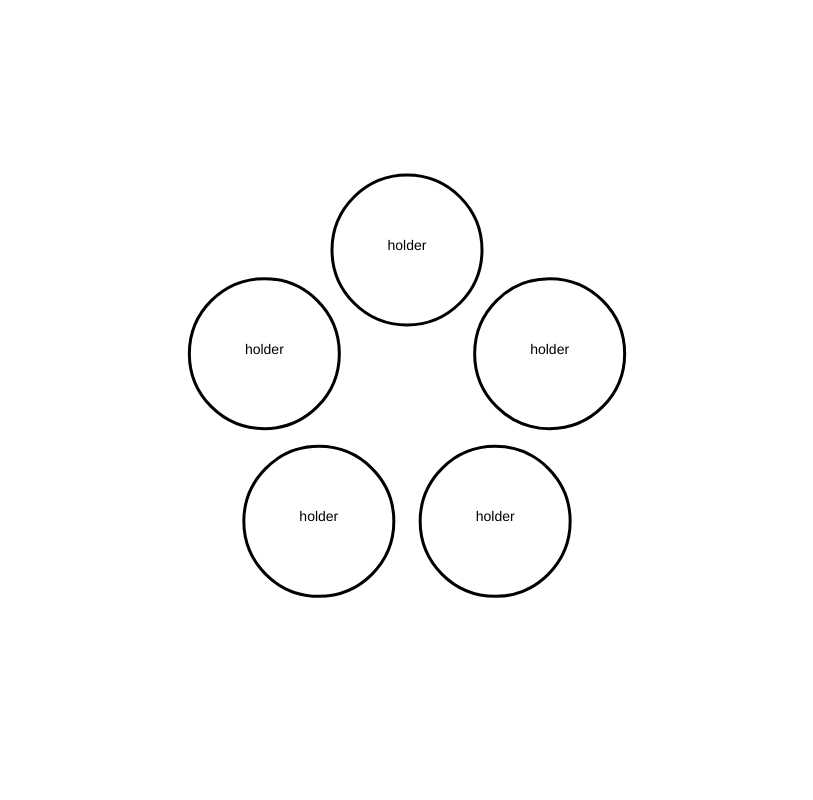
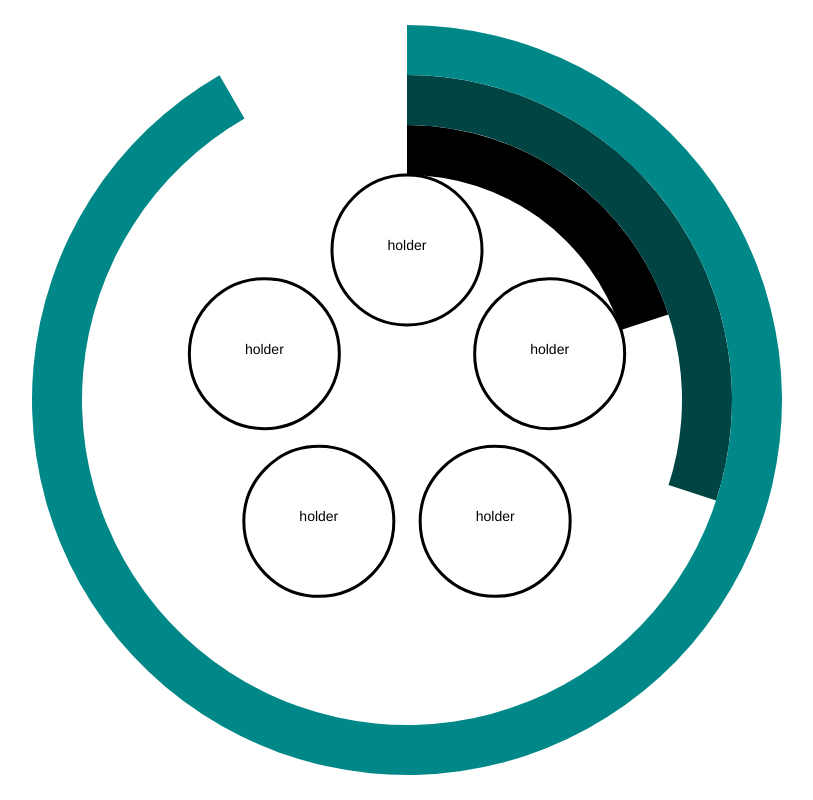
Before and after one commit to WaltGurley/WeatherVis, a plain HTML site: page index.html in a window 1280 px wide. Shown: the whole page, without its empty margins (233-1046 px from the left). Drawn offline with nearby package versions, Linux system fonts and the light colour scheme; some icons are missing.

Commit message:
working clock!

```diff
--- a/index.html
+++ b/index.html
@@ -4,7 +4,7 @@
     <meta charset="utf-8">
     <meta http-equiv="X-UA-Compatible" content="IE=edge">
     <meta name="viewport" content="width=device-width, initial-scale=1">
-    <title></title>
+    <title>VisLab Weather</title>
 
     <link href="https://cdn.jsdelivr.net/bootstrap/3.3.4/css/bootstrap.min.css" rel="stylesheet">
     <link href="https://cdn.jsdelivr.net/octicons/2.1.2/octicons.css" rel="stylesheet">
--- a/js/main.js
+++ b/js/main.js
@@ -82,9 +82,24 @@ d3.json("js/curCond.json", function(data) {
       formatHours = d3.time.format("%H");
 
     var time = [
-      {"text": formatSeconds(now), "segment": now.getSeconds() / 60 * 2 * Math.PI, "oldSeg": 0},
-      {"text": formatMinutes(now), "segment": now.getMinutes() / 60 * 2 * Math.PI, "oldSeg": 0},
-      {"text": formatHours(now), "segment": now.getHours() / 24 * 2 * Math.PI, "oldSeg": 0}
+      {
+        "id": 0,
+        "text": formatSeconds(now),
+        "segment": now.getSeconds() / 60 * 2 * Math.PI,
+        "oldSeg": 0
+      },
+      {
+        "id": 1,
+        "text": formatMinutes(now),
+        "segment": now.getMinutes() / 60 * 2 * Math.PI,
+        "oldSeg": 0
+      },
+      {
+        "id": 2,
+        "text": formatHours(now),
+        "segment": now.getHours() / 24 * 2 * Math.PI,
+        "oldSeg": 0
+      }
     ];
 
     return time;
@@ -97,11 +112,11 @@ d3.json("js/curCond.json", function(data) {
     var arc = d3.svg.arc()
       .startAngle(0)
       .endAngle(function(d) { return d.segment; })
-      .innerRadius(function(d, i) {
-        return i * circleRadius * 2 / time.length + (distance + circleRadius);
+      .innerRadius(function(d) {
+        return d.id * circleRadius * 2 / time.length + (distance + circleRadius);
       })
       .outerRadius(function(d, i) {
-        return (i + 1) * circleRadius * 2 / time.length + (distance + circleRadius);
+        return (d.id + 1) * circleRadius * 2 / time.length + (distance + circleRadius);
       });
 
     var arcs = svg.selectAll("path")
@@ -111,13 +126,15 @@ d3.json("js/curCond.json", function(data) {
         "d": arc,
         "transform": "translate(" + svgWidth / 2 + "," + svgHeight / 2 + ")"
       })
-      .style("fill", "#000");
+      .style("fill", function(d) { return "#0" + d.id * 44; });
 
     function clockTick() {
       arcs.each(function(d) { this._segment = d.segment; });
       arcs.data(updateTime)
         .each(function(d) { d.oldSeg = this._segment; })
         .transition()
+          .duration(1000)
+          .ease("linear")
           .call(arcTween);
     }
 
@@ -128,7 +145,6 @@ d3.json("js/curCond.json", function(data) {
         var interpolate = d3.interpolate(d.oldSeg, d.segment);
         return function(t) {
           d.segment = interpolate(t);
-          console.log(d.segment)
           return arc(d);
         };
       });
```
